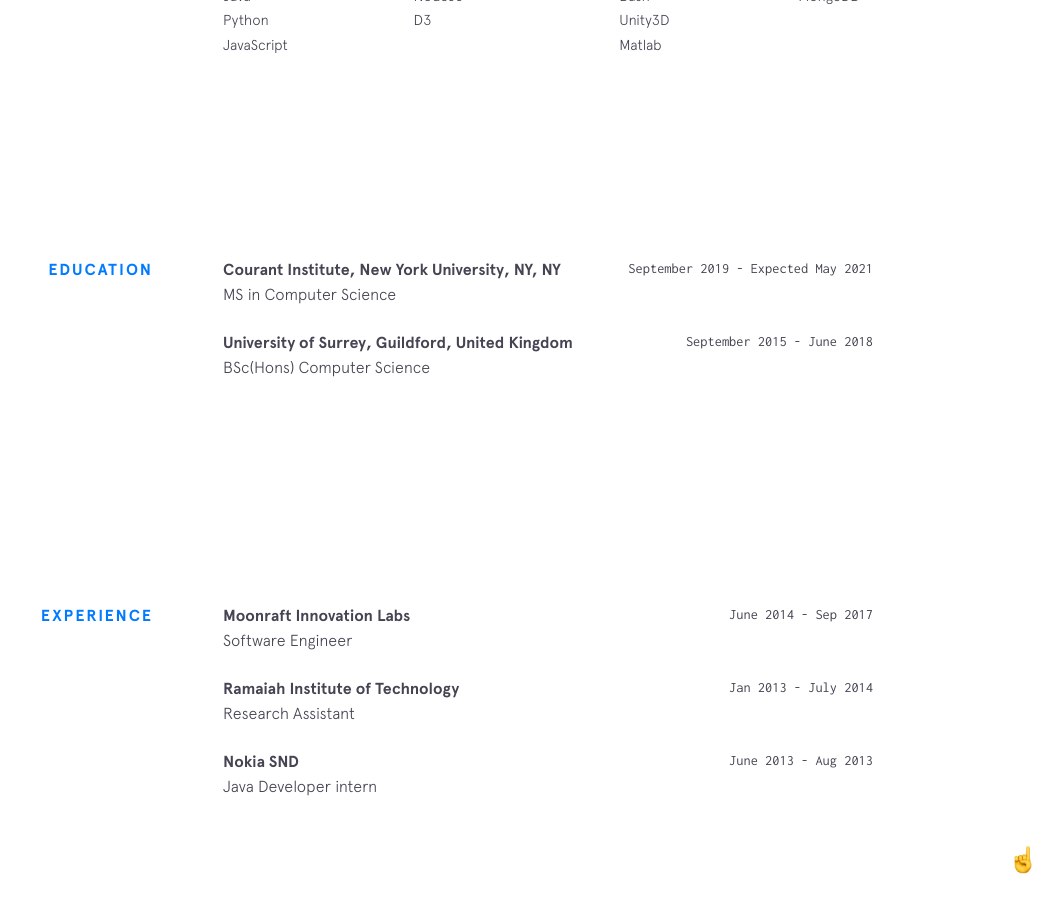
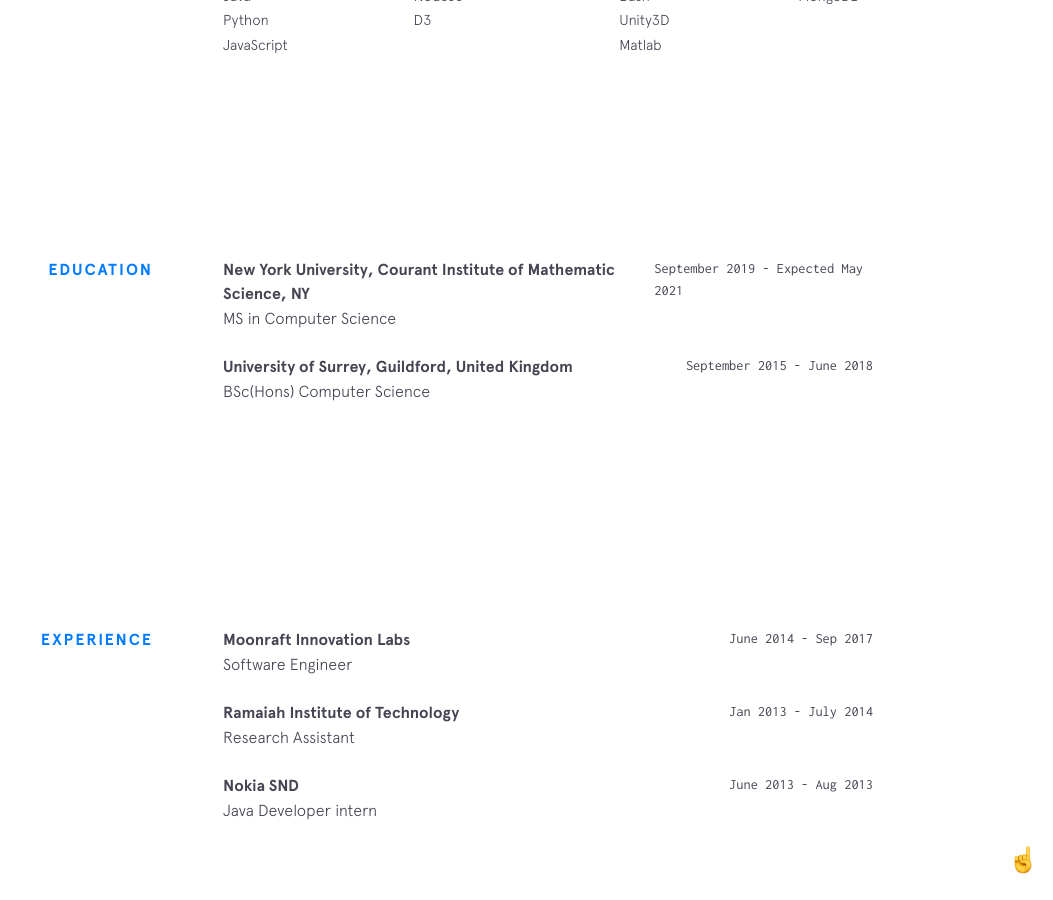
Before and after one commit to mohitnihalani/mohitnihalani.github.io, a Jekyll site: the page built from index.html, in a window 1280 px wide and 900 px high, scrolled down 1490 px. Shown: the whole window, without its empty margins (227-1280 px from the left). Built offline with Jekyll 4.4.1, drawn with Linux system fonts in a browser that asks for light colours; nearby versions of some CDN libraries.

Commit message:
Updated education

```diff
--- a/_data/education.yml
+++ b/_data/education.yml
@@ -1,4 +1,4 @@
-- company: Courant Institute, New York University, NY, NY
+- company: New York University, Courant Institute of Mathematic Science, NY
   url: https://cs.nyu.edu/
   time: September 2019 - Expected May 2021
   position: MS in Computer Science
```
